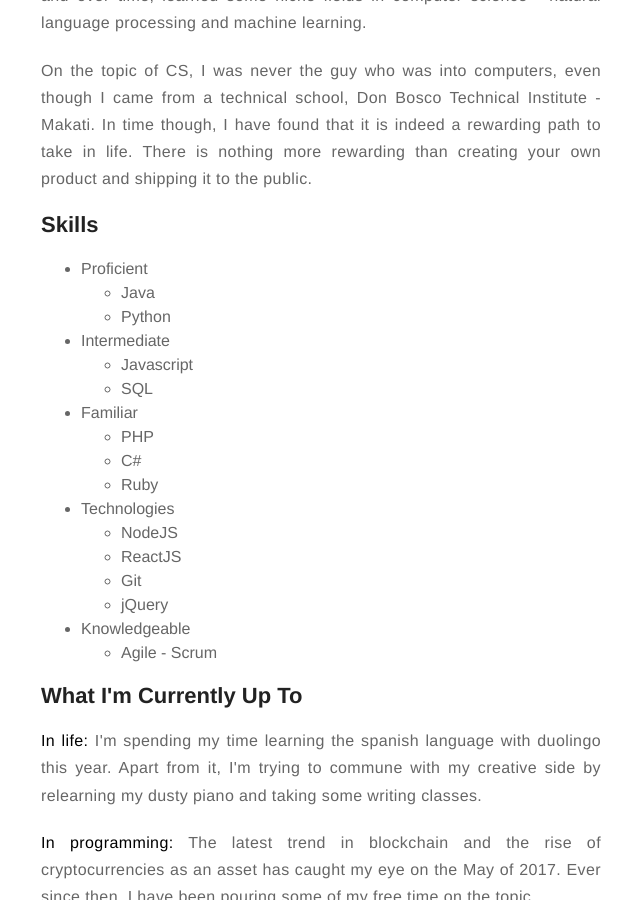
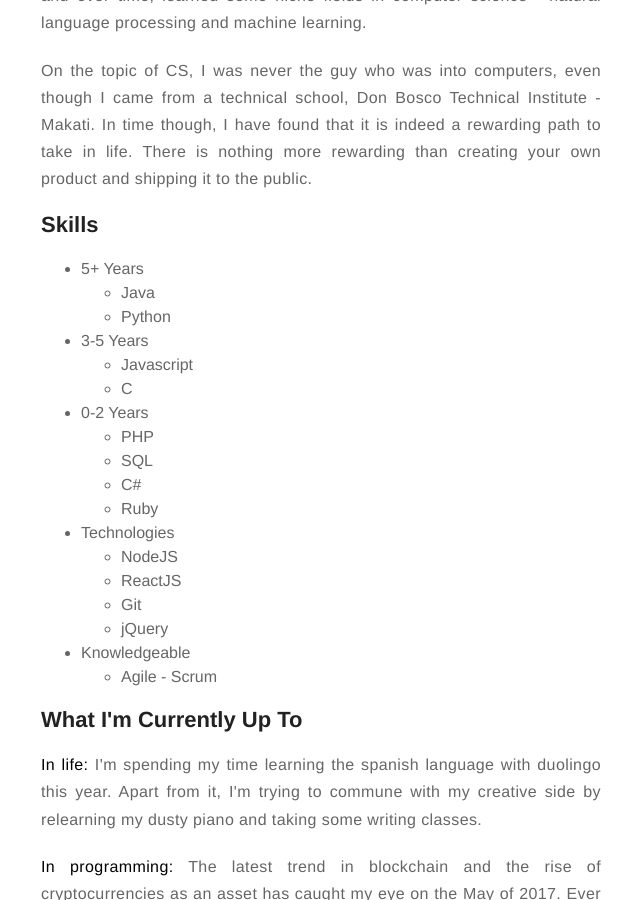
Before and after one commit to jpamata/jpamata.github.io, a Jekyll site: the page built from about.md, in a window 1280 px wide and 900 px high, scrolled down 799 px. Shown: the whole window, without its empty margins (319-959 px from the left). Built offline with Jekyll 4.4.1, drawn with Linux system fonts in a browser that asks for light colours.

Commit message:
Update about.md

```diff
--- a/about.md
+++ b/about.md
@@ -17,19 +17,20 @@ layout: page
 <h2>Skills</h2>
 
 <ul class="skill-list">
-	<li>Proficient</li>
+	<li>5+ Years</li>
 	  <ul>
 		<li>Java</li>
 		<li>Python</li>
 	  </ul>
-	<li>Intermediate</li>
+	<li>3-5 Years</li>
 	  <ul>
 	    <li>Javascript</li>
-	    <li>SQL</li>
+	    <li>C</li>
 	  </ul>
-	<li>Familiar</li>
+	<li>0-2 Years</li>
 	  <ul>
 	    <li>PHP</li>
+		<li>SQL</li>
 		<li>C#</li>
 	    <li>Ruby</li>
 	  </ul>
```
